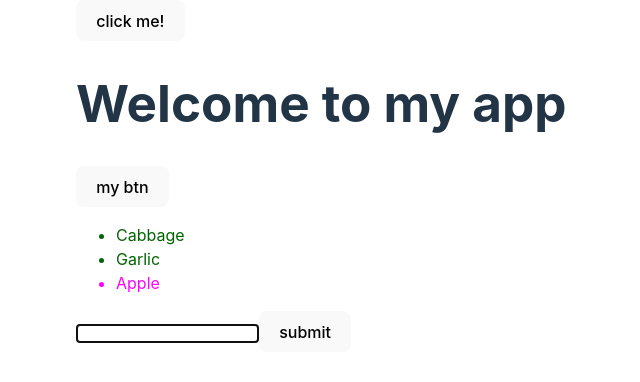
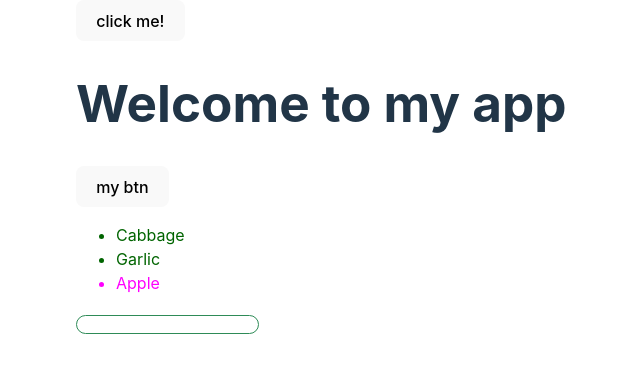
Before and after one commit to Sadman600/react-design-pattern, a React (Vite) app: page / in a window 1280 px wide. Shown: the top 382 px of the page, without its empty margins (308-948 px from the left). Built offline with nearby package versions, Linux system fonts and the light colour scheme.

Commit message:
add custom input

```diff
--- a/src/App.tsx
+++ b/src/App.tsx
@@ -4,6 +4,7 @@ import MyButton from "./components/MyButton";
 import Profile from "./components/Profile";
 import Products from "./components/Products";
 import UseRefHook from "./pages/UseRefHook";
+import CustomInput from "./components/CustomInput";
 
 function App() {
   const [content, setContent] = useState(false);
@@ -14,7 +15,13 @@ function App() {
         <h1>Welcome to my app</h1>
         {content ? <Profile /> : <MyButton />}
         <Products />
-        <UseRefHook />
+        {/* <UseRefHook /> */}
+        <CustomInput
+          styles={{
+            border: '1px solid seagreen',
+            borderRadius: '15px'
+          }}
+        />
       </div>
     </>
   );
--- /dev/null
+++ b/src/components/CustomInput.tsx
@@ -0,0 +1,17 @@
+const CustomInput = ({ styles }) => {
+  return (
+    <div>
+      <input
+        type="text"
+        name="name"
+        id="name"
+        style={{
+          border: styles.border,
+          borderRadius: styles.borderRadius,
+        }}
+      />
+    </div>
+  );
+};
+
+export default CustomInput;
--- a/src/pages/UseRefHook.tsx
+++ b/src/pages/UseRefHook.tsx
@@ -1,28 +1,40 @@
-import React, { useEffect, useRef } from "react";
+import React, { useEffect, useRef, useState } from "react";
 
 const UseRefHook = () => {
-  const myRef = useRef(null);
+  const [inputValue, setInputValue] = useState("");
+  const previousInputValue = useRef();
 
-  const handleSubmit = (e: React.FormEvent) => {
-    e.preventDefault();
-  };
+  //   const handleSubmit = (e: React.FormEvent) => {
+  //     e.preventDefault();
+  //   };
 
   useEffect(() => {
-    myRef.current?.focus()
-  }, []);
+    previousInputValue.current = inputValue;
+  }, [inputValue]);
+  //   useEffect(() => {
+  //     myRef.current?.focus();
+  //   }, []);
+
+  const handleChange = (e) => {
+    setInputValue(e.target.value);
+  };
 
   return (
     <div>
-      <form onSubmit={handleSubmit}>
+      <h2>Current Value: {inputValue}</h2>
+      <h2>Previous Value: {previousInputValue.current}</h2>
+      {/* <form onSubmit={handleSubmit}> */}
       <input
-          ref={myRef}
+        //   ref={myRef}
+        value={inputValue}
+        onChange={handleChange}
         style={{ border: "1px solid tomato" }}
         type="text"
         name="name"
         id="name"
       />
       <button type="submit">submit</button>
-      </form>
+      {/* </form> */}
     </div>
   );
 };
```
Also changed, not shown: src/components/MyComponents/MyComp.tsx (added). Lines whose indentation alone changed are shown as unchanged.
